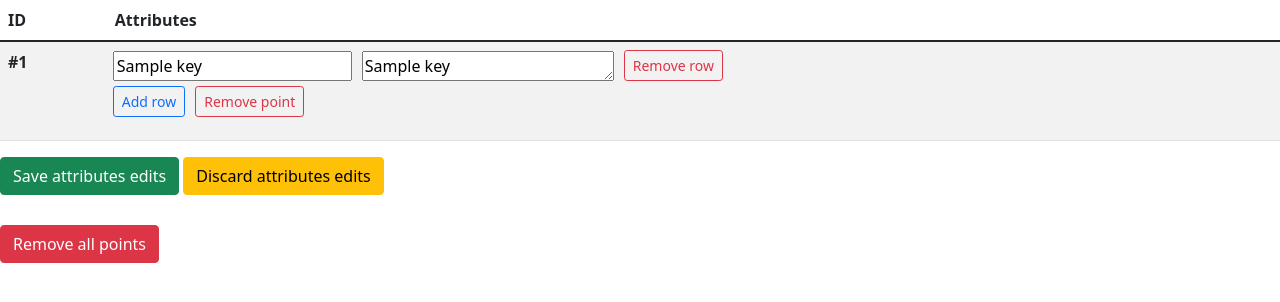
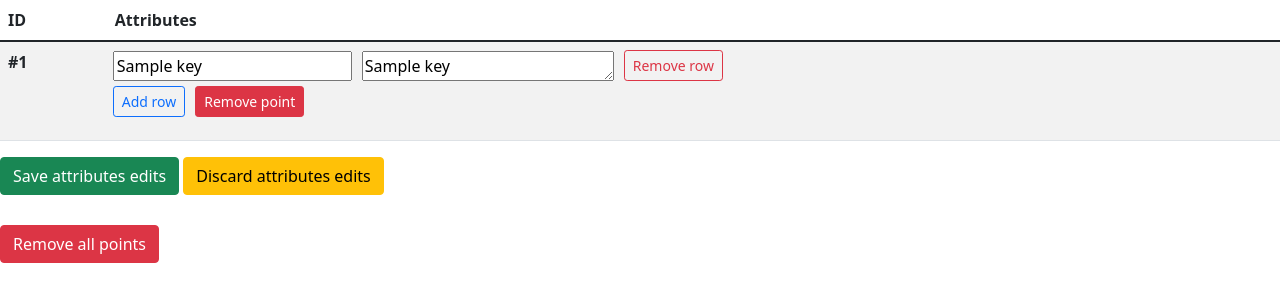
Before and after one commit to Rewinteer/PointerApp, a Flask app: page /pointList in a window 1280 px wide. Shown: the part 66-368 px from the top of the page. Run offline with Flask 3, Linux system fonts and the light colour scheme; a database or web service that is not in the repository returns one stand-in record (values such as "Sample title"); some libraries are stand-ins or nearby versions.

Commit message:
button markup

```diff
--- a/templates/list.html
+++ b/templates/list.html
@@ -29,7 +29,7 @@
                             </div>
                             <div class="d-flex align-items-center" style="margin-bottom: 15px; margin-left: 40px;">
                                 <button type="button" class="btn btn-outline-primary btn-sm add-row" style="margin-right: 10px;">Add row</button>
-                                <button type="button" class="btn btn-outline-danger btn-sm remove-point" data-target-id="{{ row[0] }}" style="margin-right: 10px;">Remove point</button>
+                                <button type="button" class="btn btn-danger btn-sm remove-point" data-target-id="{{ row[0] }}" style="margin-right: 10px;">Remove point</button>
                             </div>
                         </div>
                     </td>
```
